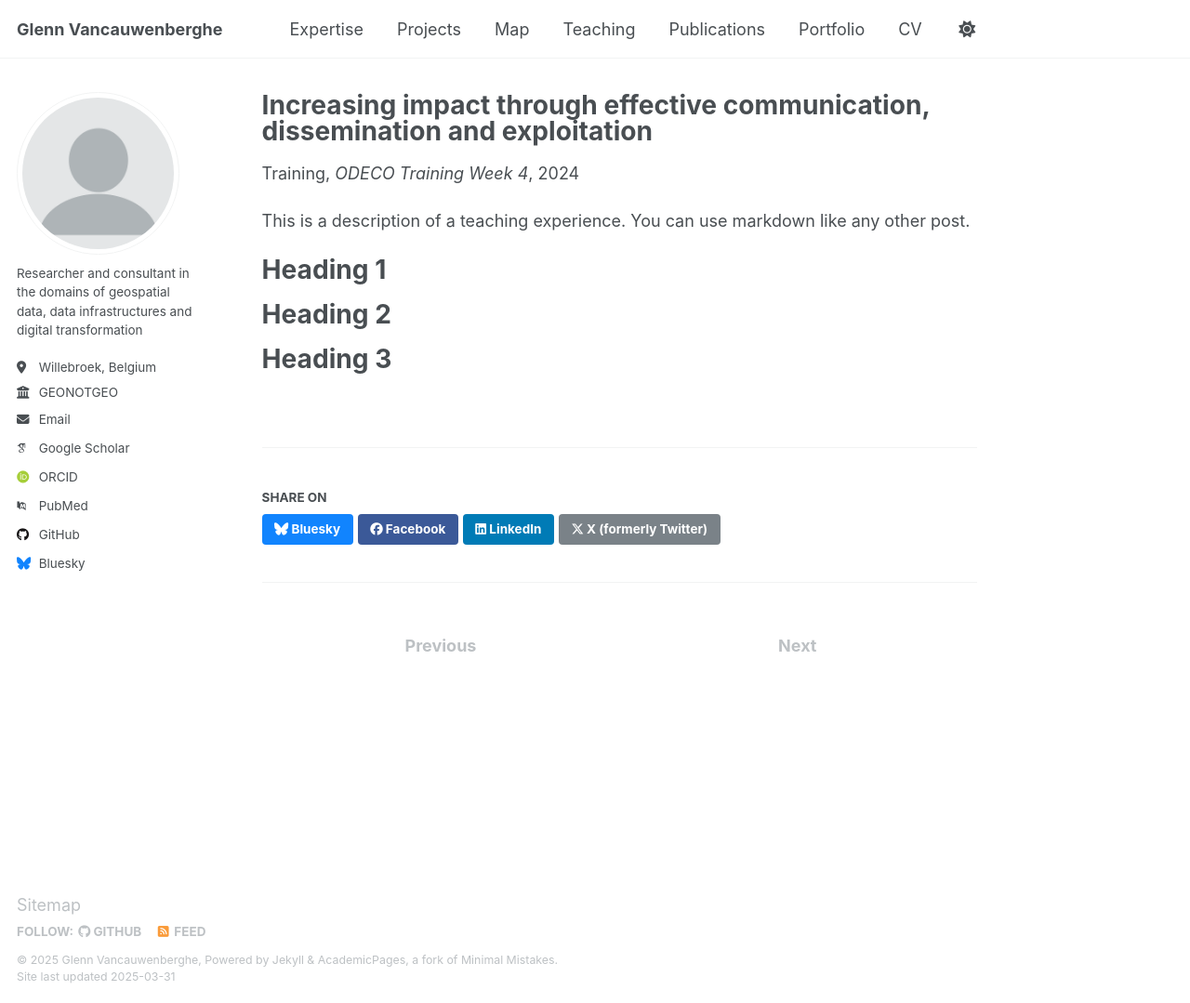
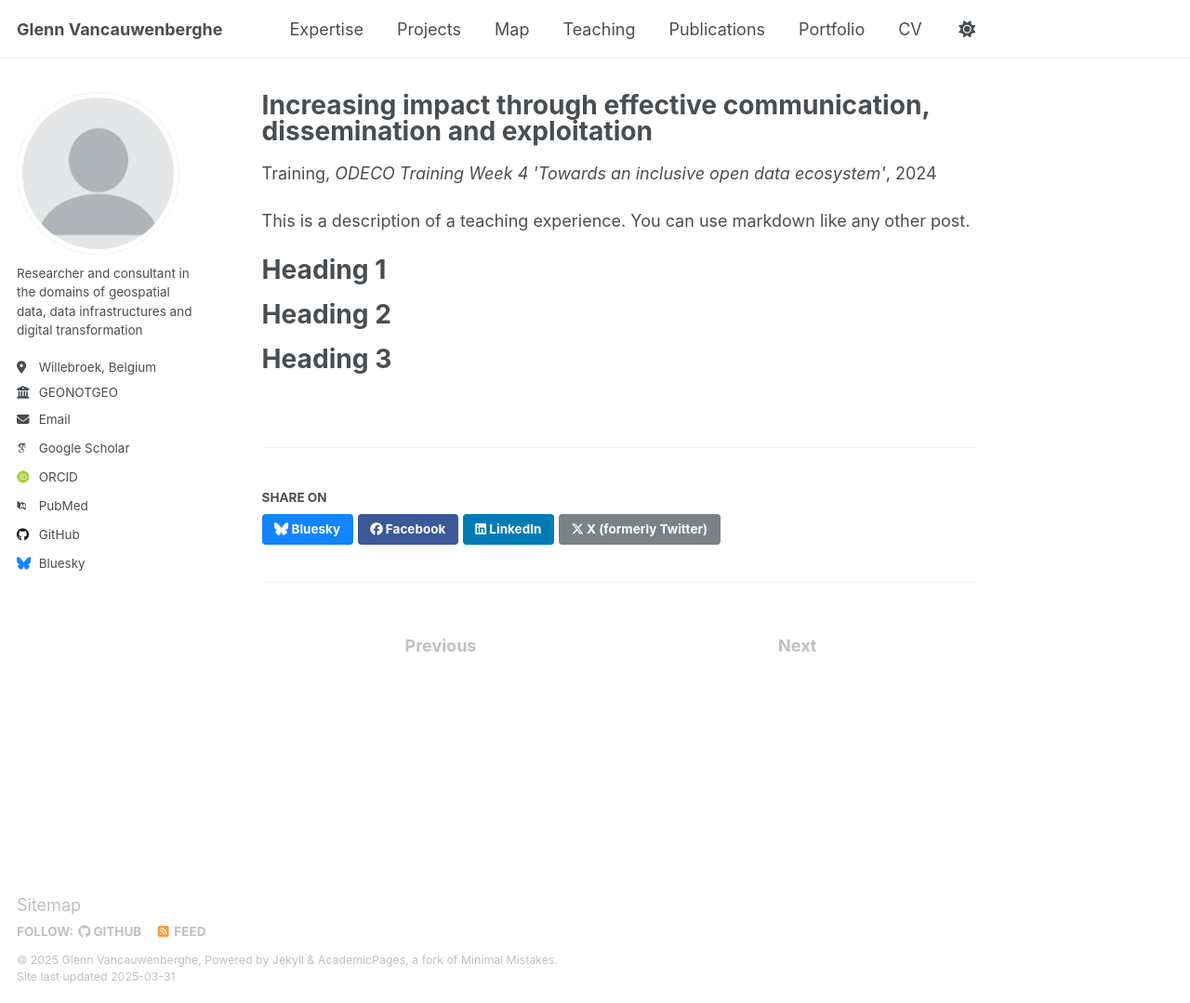
Before and after one commit to GVancauwenberghe/gvancauwenberghe.github.io, a Jekyll site: the page built from _teaching/teaching-20.md, in a window 1280 px wide and 1079 px high. Shown: the whole window at 93% size. Built offline with Jekyll 4.4.1, drawn with Linux system fonts in a browser that asks for light colours; some web fonts are replaced.

Commit message:
Update teaching-20.md

```diff
--- a/_teaching/teaching-20.md
+++ b/_teaching/teaching-20.md
@@ -3,7 +3,7 @@ title: "Increasing impact through effective communication, dissemination and exp
 collection: teaching
 type: "Training"
 permalink: /teaching/teaching-20
-venue: "ODECO Training Week 4"
+venue: "ODECO Training Week 4 'Towards an inclusive open data ecosystem'"
 date: 2024-04-17
 location: "Leuven, Belgium"
 ---
```
